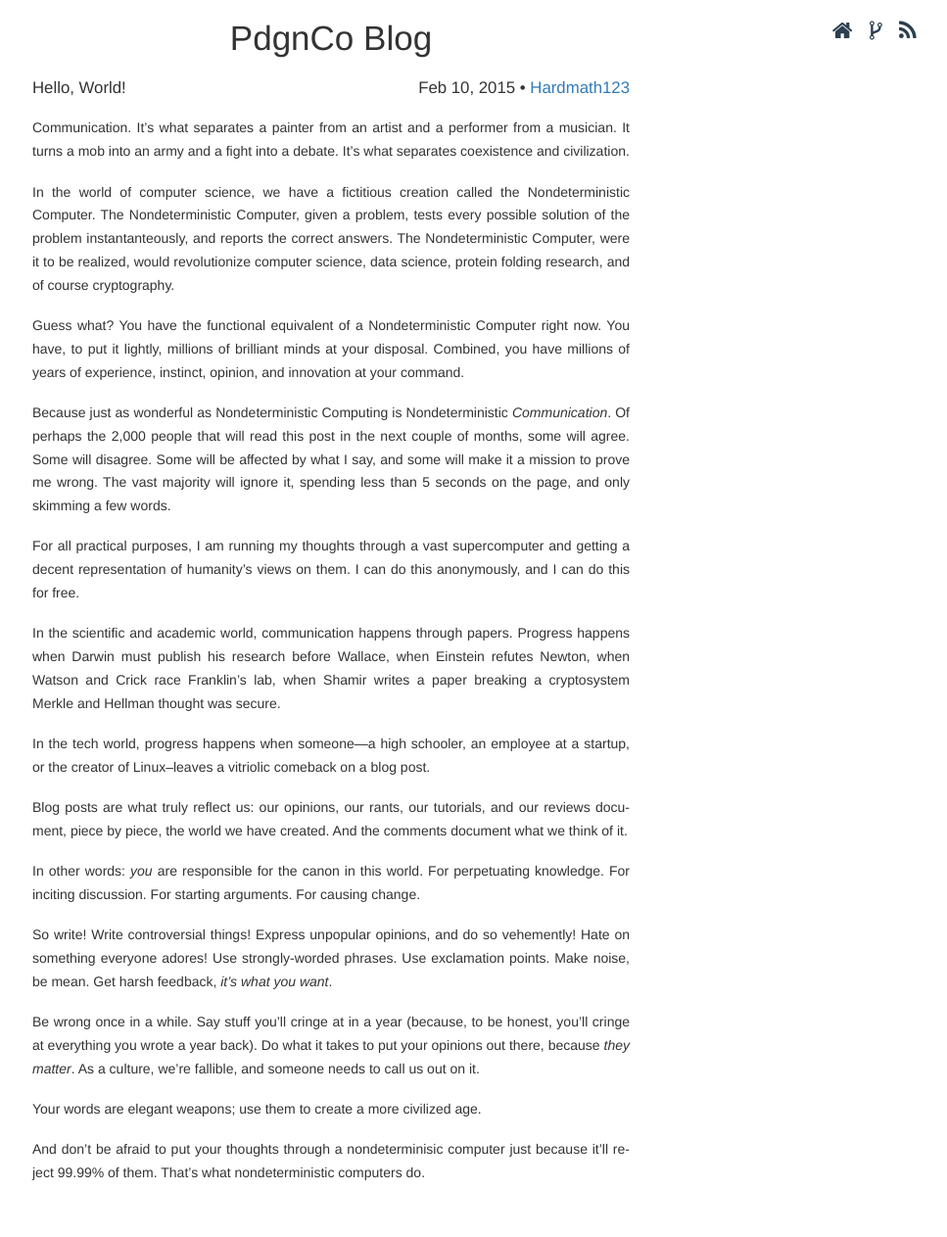
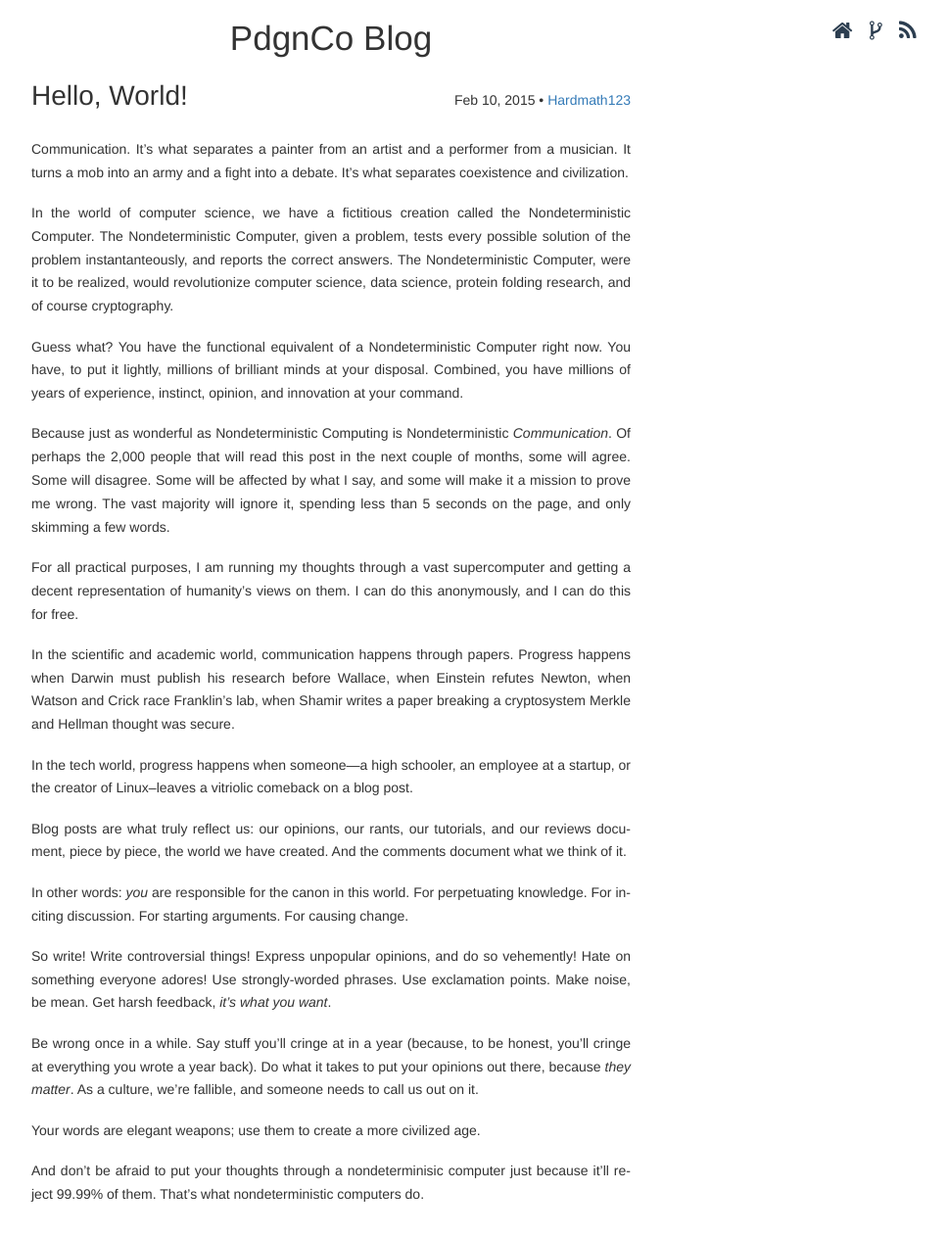
Before and after one commit to Pdgn/blog, a Jekyll site: the page built from _posts/2015-02-10-hello-world.markdown, in a window 1280 px wide. Shown: the whole page at 98% size, without its empty margins (302-1269 px from the left). Built offline with Jekyll 4.4.1, drawn with Linux system fonts in a browser that asks for light colours; before the commit the page ends 1241 px from its top, so only the background shows below that.

Commit message:
Updated formatting on post info.

```diff
--- a/css/site.css
+++ b/css/site.css
@@ -47,8 +47,17 @@ a.title, a.title:hover {
     margin-top: 2em;
 }
 
-.post-info .post-title, .post-info .post-meta {
-    font-size: 1.2em;
+.post-info {
+    margin-bottom: -0.25em;
+}
+
+.post-info .post-title {
+    font-size: 2em;
+}
+
+.post-info .post-meta {
+    font-size: 1em;
+    line-height: 3.5em;
 }
 
 .wet-asphalt, .wet-asphalt a, .wet-asphalt a:visited {
@@ -77,6 +86,10 @@ p {
     p {
         line-height: 1.5em;
     }
+
+    .content {
+        padding: 0 1em;
+    }
 }
 
 @media (min-width: 700px) {
```
